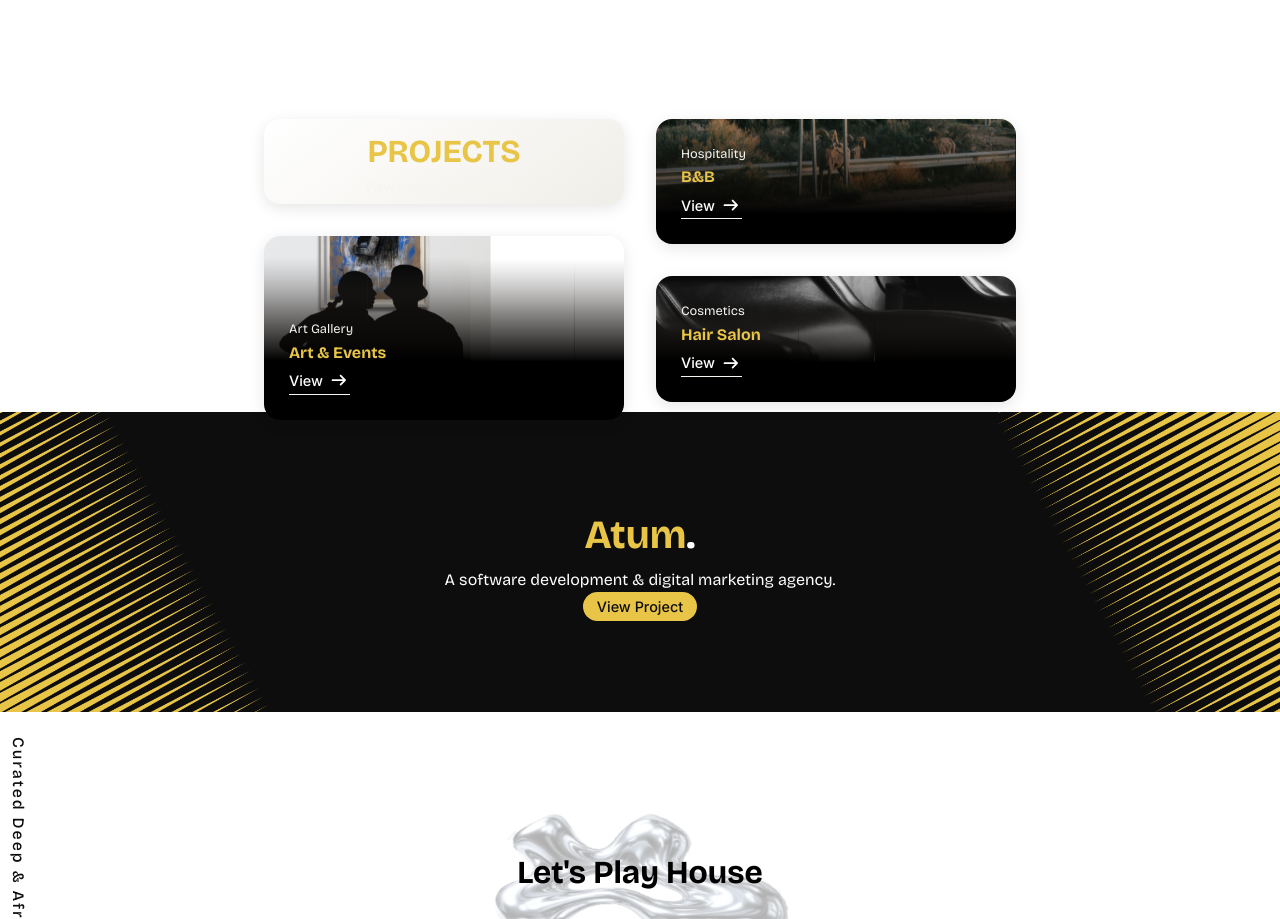
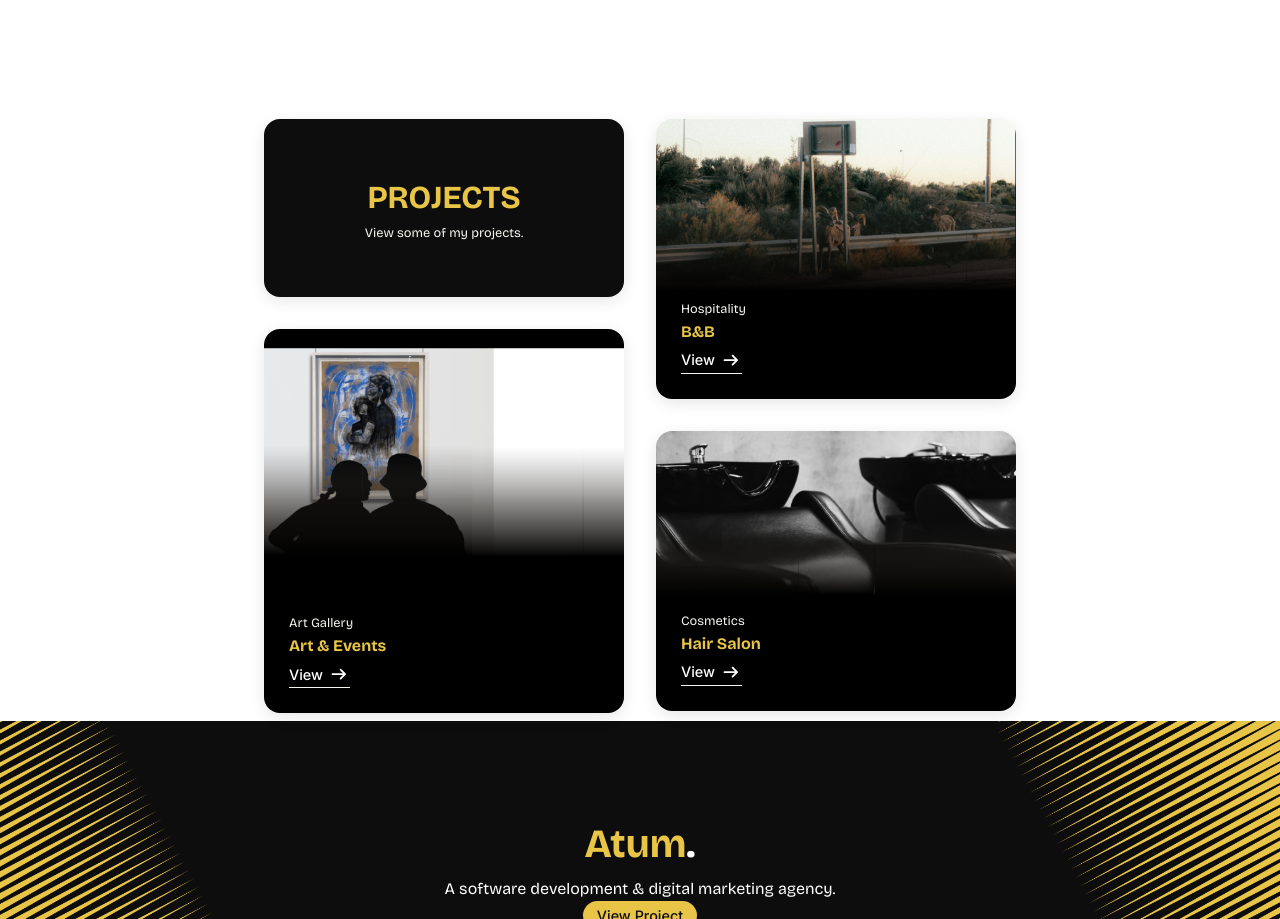
Before and after one commit to Lebo-Madikane/lebo-madikane, a Next.js app: page / in a window 1280 px wide. Shown: the part 1509-2428 px from the top of the page. Built offline with nearby package versions, Linux system fonts and the light colour scheme.

Commit message:
change card background

```diff
--- a/src/components/UI/Card/Card.module.scss
+++ b/src/components/UI/Card/Card.module.scss
@@ -3,9 +3,8 @@
 
 .card {
     width: 450px;
-    //height: 550px;
-    background: linear-gradient(145deg, #FFFFFF 0%, #F0EEE8 100%);
-    //background: rgba(255, 255, 255, 0.03);
+    height: 280px;
+    background: rgba(255, 255, 255, 0.03);
     border: 1px solid rgba(255, 255, 255, 0.08);
     border-radius: 16px;
     transition: all 0.3s ease;
```
